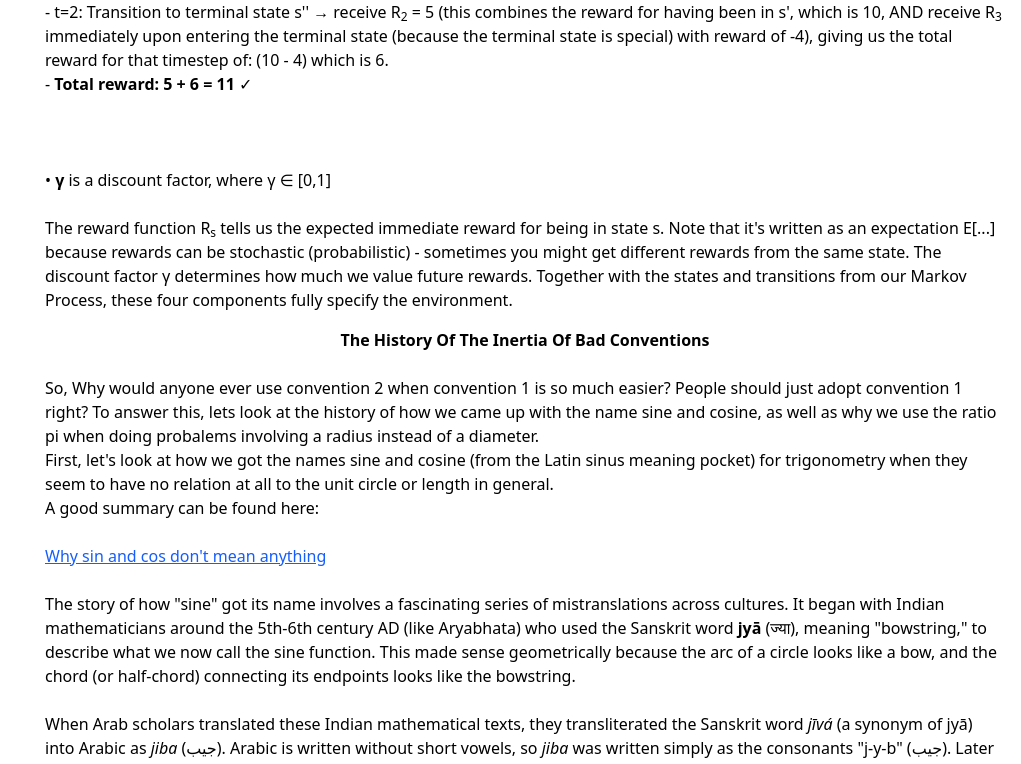
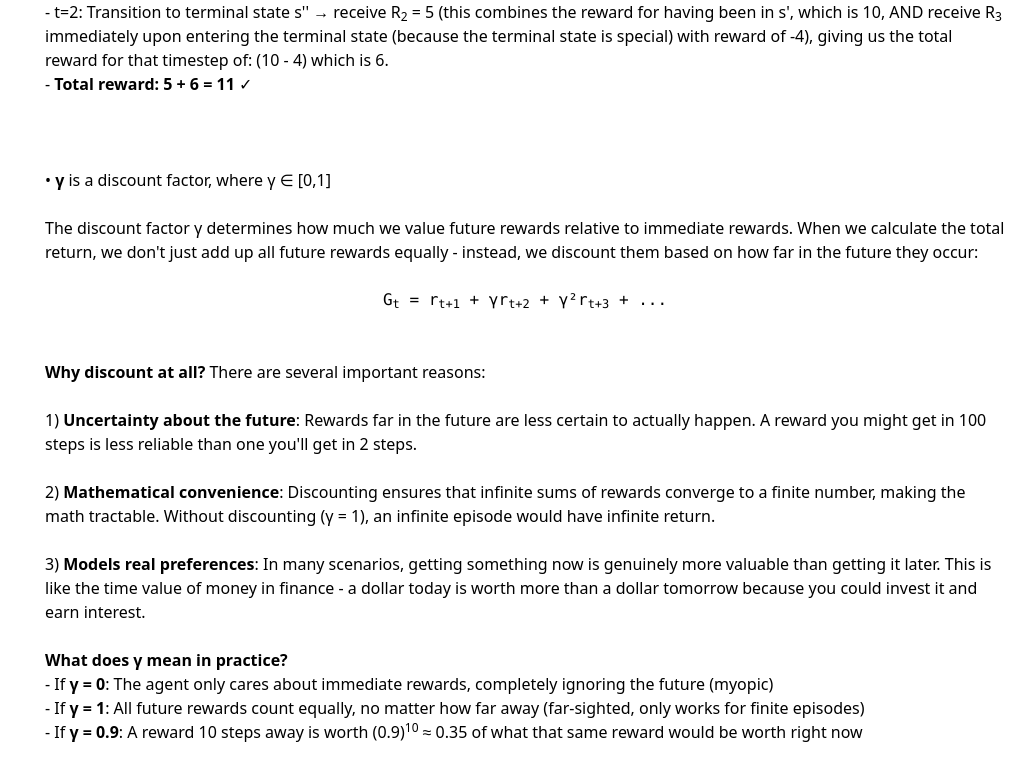
Before and after one commit to WilliamGiammona/learning-ai, a Next.js app: page /reinforcement-learning in a window 1280 px wide. Shown: the part 10291-11055 px from the top of the page, without its empty margins (259-1280 px from the left). Built offline with nearby package versions, Linux system fonts and the light colour scheme.

Commit message:
continuing Markov Decision Processes

```diff
--- a/app/reinforcement-learning/page.tsx
+++ b/app/reinforcement-learning/page.tsx
@@ -1026,6 +1026,55 @@ export default function ReinforcementLearningPage() {
               [0,1]
               <br />
               <br />
+              The discount factor γ determines how much we value future rewards
+              relative to immediate rewards. When we calculate the total return,
+              we don't just add up all future rewards equally - instead, we
+              discount them based on how far in the future they occur:
+              <br />
+              <br />
+              <span className="block font-mono text-center">
+                G<sub>t</sub> = r<sub>t+1</sub> + γr<sub>t+2</sub> + γ²r
+                <sub>t+3</sub> + ...
+              </span>
+              <br />
+              <br />
+              <strong>Why discount at all?</strong> There are several important
+              reasons:
+              <br />
+              <br />
+              1) <strong>Uncertainty about the future</strong>: Rewards far in
+              the future are less certain to actually happen. A reward you might
+              get in 100 steps is less reliable than one you'll get in 2 steps.
+              <br />
+              <br />
+              2) <strong>Mathematical convenience</strong>: Discounting ensures
+              that infinite sums of rewards converge to a finite number, making
+              the math tractable. Without discounting (γ = 1), an infinite
+              episode would have infinite return.
+              <br />
+              <br />
+              3) <strong>Models real preferences</strong>: In many scenarios,
+              getting something now is genuinely more valuable than getting it
+              later. This is like the time value of money in finance - a dollar
+              today is worth more than a dollar tomorrow because you could
+              invest it and earn interest.
+              <br />
+              <br />
+              <strong>What does γ mean in practice?</strong>
+              <br />- If <strong>γ = 0</strong>: The agent only cares about
+              immediate rewards, completely ignoring the future (myopic)
+              <br />- If <strong>γ = 1</strong>: All future rewards count
+              equally, no matter how far away (far-sighted, only works for
+              finite episodes)
+              <br />- If <strong>γ = 0.9</strong>: A reward 10 steps away is
+              worth (0.9)<sup>10</sup> ≈ 0.35 of what that same reward would be
+              worth right now
+              <br />
+              <br />
+              The choice of γ is a design decision that significantly affects
+              what the agent learns to do. Higher γ makes the agent more patient
+              and considerate of long-term consequences.
+              <br />
               The reward function R<sub>s</sub> tells us the expected immediate
               reward for being in state s. Note that it's written as an
               expectation E[...] because rewards can be stochastic
```
